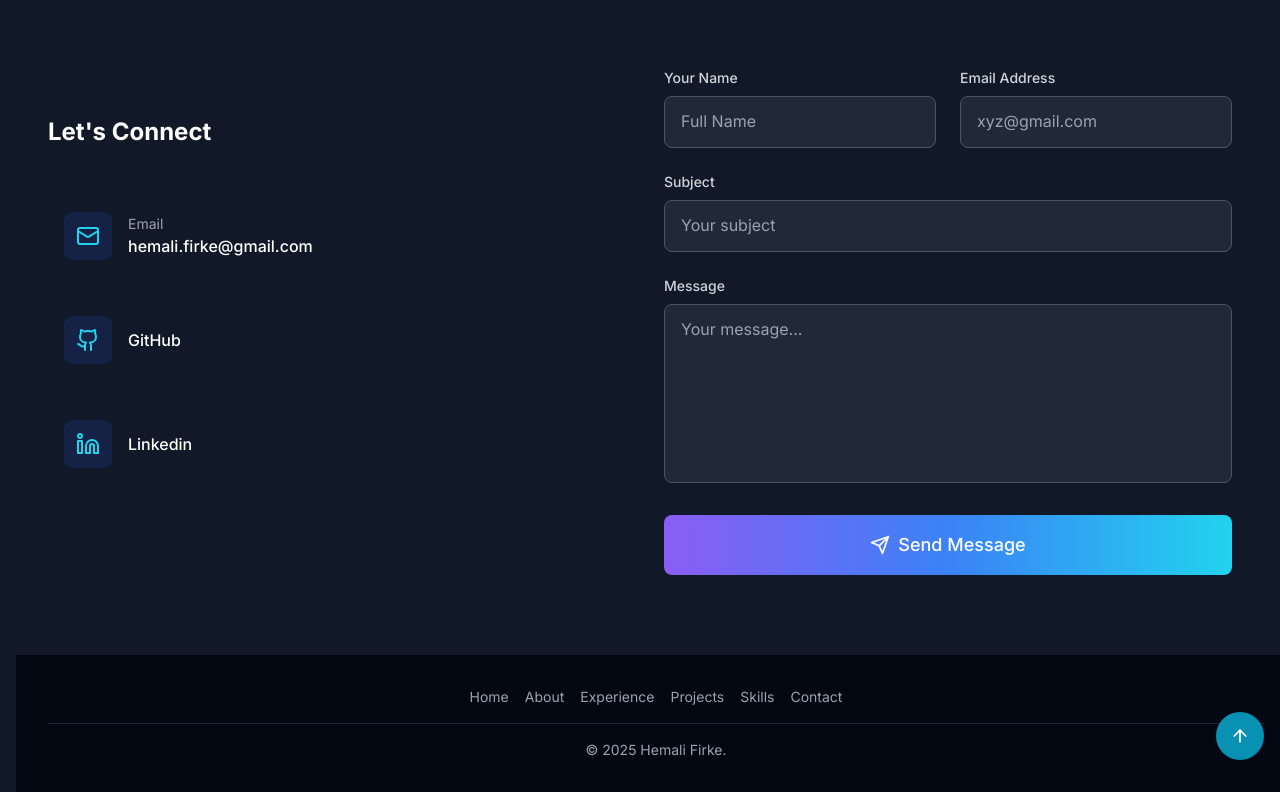
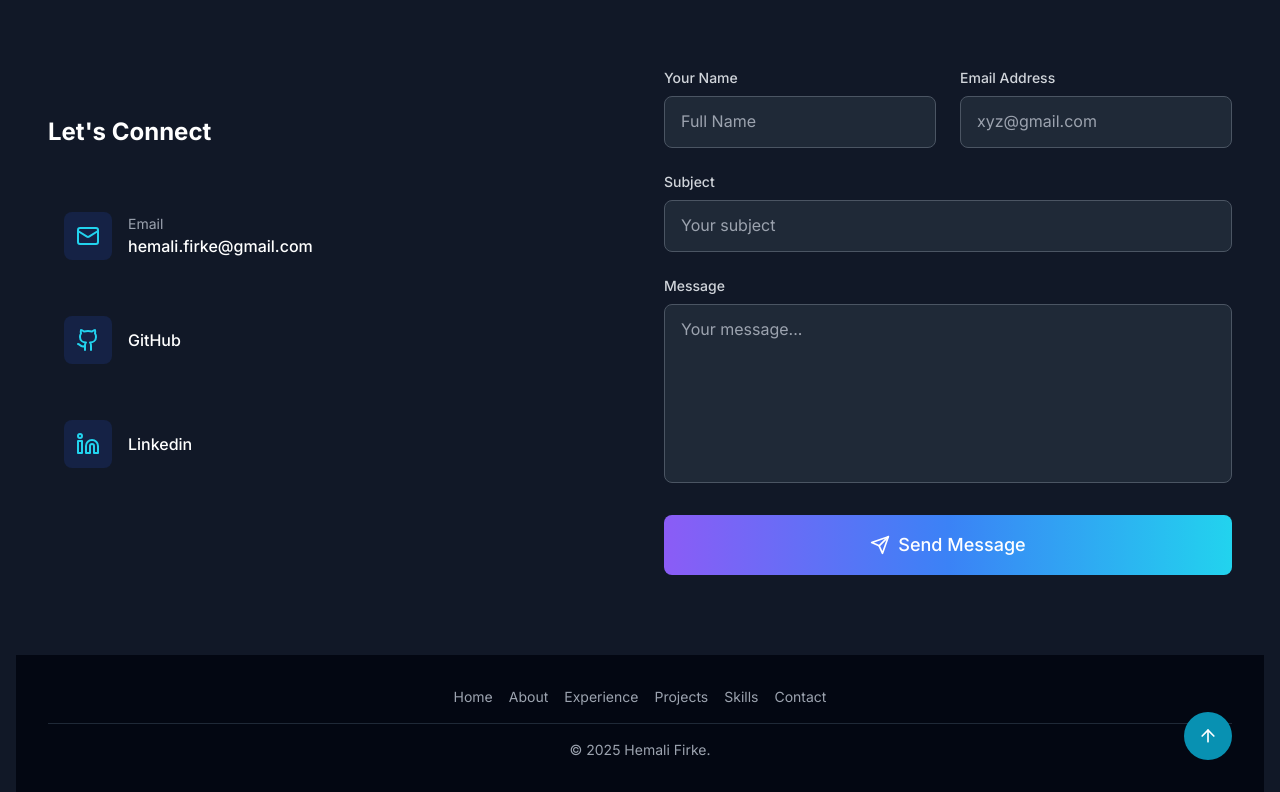
Before and after one commit to Hemali15f/Hemali-Firke-Portfolio, a React (Vite) app: page / in a window 1280 px wide. Shown: the part 4558-5350 px from the top of the page. Built offline with nearby package versions, Linux system fonts and the light colour scheme.

Commit message:
Update Footer.tsx

```diff
--- a/src/components/Footer.tsx
+++ b/src/components/Footer.tsx
@@ -6,7 +6,7 @@ export default function Footer() {
   };
 
   return (
-    <footer className="w-screen mx-auto bg-gray-900 dark:bg-gray-950 text-white py-8 relative">
+    <footer className="w-full mx-auto bg-gray-900 dark:bg-gray-950 text-white py-8 relative">
       <div className=" mx-auto px-4 sm:px-6 lg:px-8 flex flex-col items-center space-y-4">
 
         {/* Navigation Links */}
```
